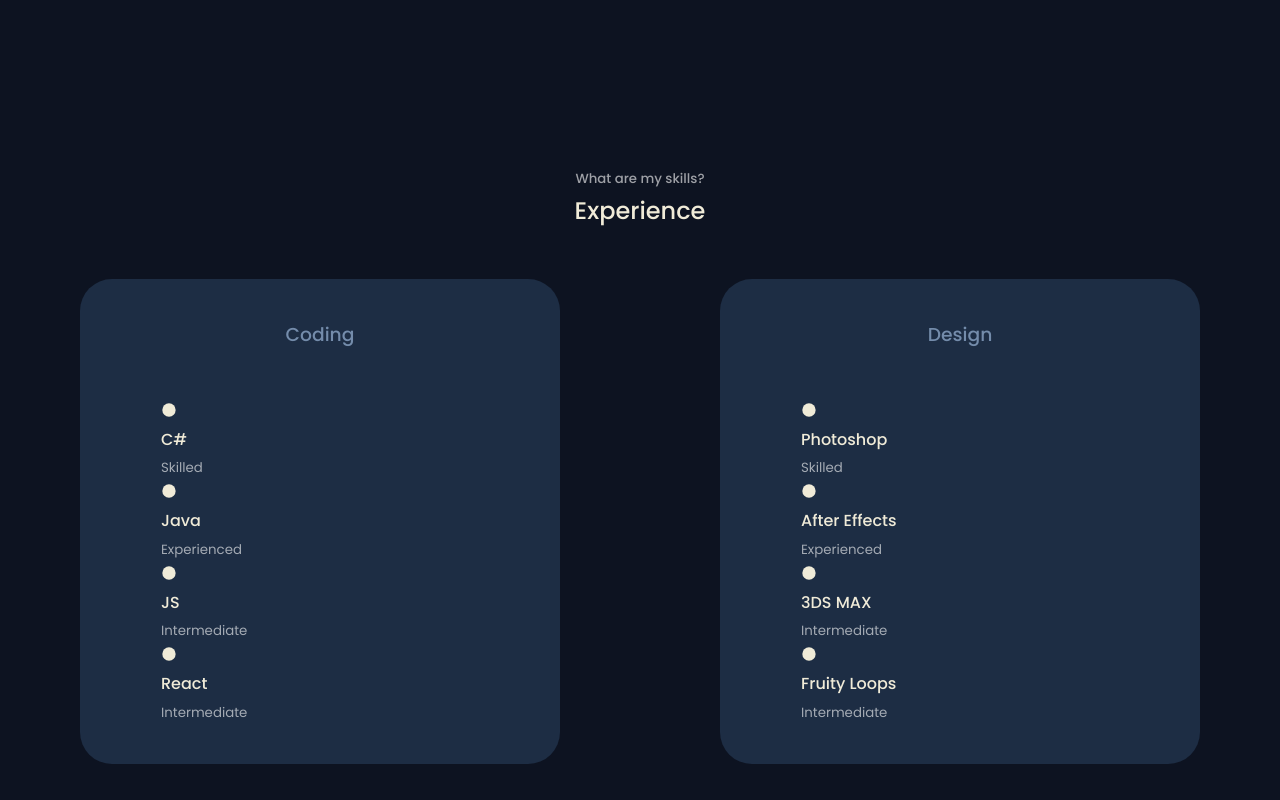
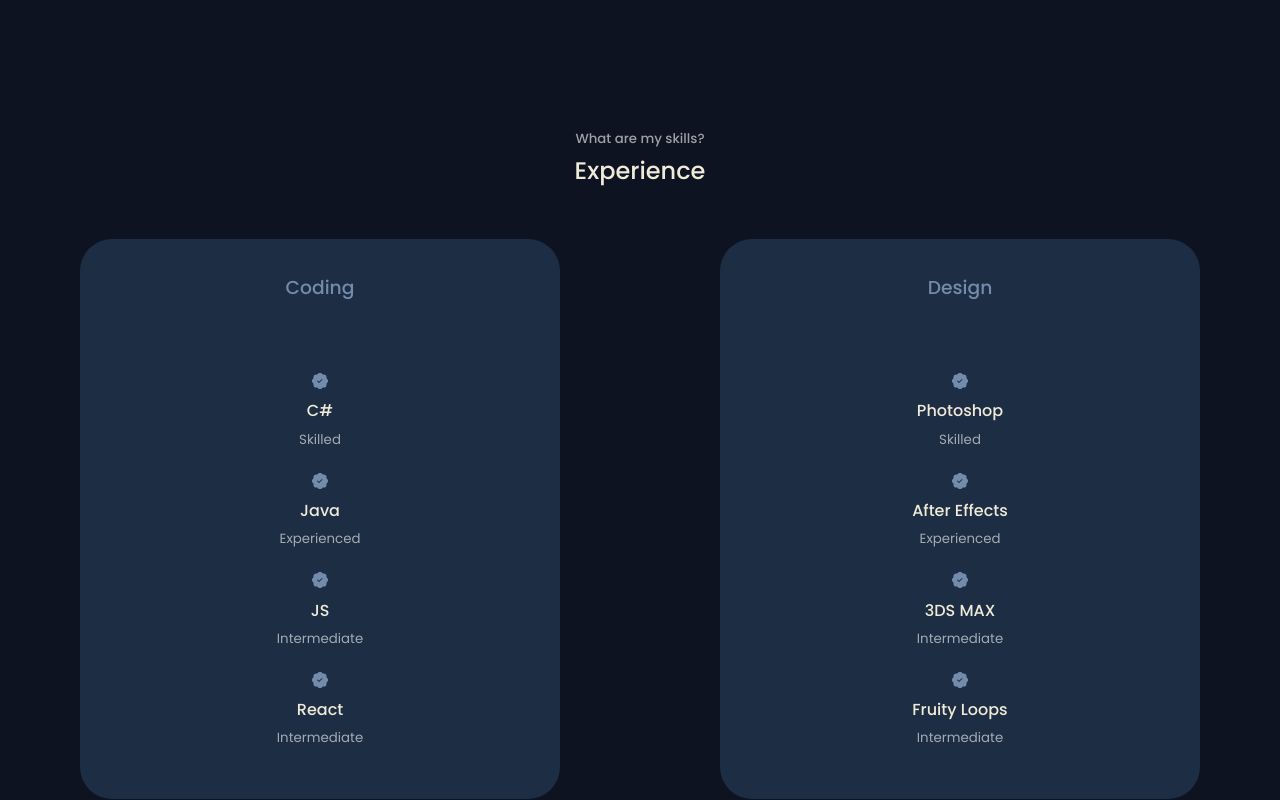
Before and after one commit to willkoman/portfolio, a React (Create React App) app: page / in a window 1280 px wide. Shown: the part 1960-2760 px from the top of the page. Built offline with nearby package versions, Linux system fonts and the light colour scheme.

Commit message:
Experience Implemented

```diff
--- a/src/components/about/about.css
+++ b/src/components/about/about.css
@@ -2,7 +2,7 @@
     display:grid;
     grid-template-columns: 35% 50%;
     gap: 15%;
-    height: 20vh;
+    height: 25vh;
 
 }
 
@@ -99,13 +99,13 @@
 }
 
 .about_content p {
-    margin: 2rem 2rem 2.6rem;
+    margin: 2rem 2rem 2rem;
     color: var(--color-light);
 }
 
 /* ========= Media Queries (Medium Devices) ========= */
 
-@media screen and (max-width: 992px) {
+@media screen and (max-width: 2000px) {
     .about__container{
         grid-template-columns: 1fr;
         gap:0;
--- a/src/components/experience/Experience.jsx
+++ b/src/components/experience/Experience.jsx
@@ -1,6 +1,6 @@
 import React from "react";
 import './experience.css';
-import {RiCheckboxBlankCircleFill} from "react-icons/ri";
+import {BsFillPatchCheckFill} from "react-icons/bs";
 
 const Experience = () => {
     return (
@@ -13,22 +13,22 @@
                         <h3>Coding</h3>
                         <div className="experience__content">
                             <article className="experience__details">
-                                <RiCheckboxBlankCircleFill className="experience__icon"/>
+                                <BsFillPatchCheckFill className="experience__details-icon"/>
                                 <h4>C#</h4>
                                 <small className="text-light">Skilled</small>
                             </article>
                             <article className="experience__details">
-                                <RiCheckboxBlankCircleFill className="experience__icon"/>
+                                <BsFillPatchCheckFill className="experience__details-icon"/>
                                 <h4>Java</h4>
                                 <small className="text-light">Experienced</small>
                             </article>
                             <article className="experience__details">
-                                <RiCheckboxBlankCircleFill className="experience__icon"/>
+                                <BsFillPatchCheckFill className="experience__details-icon"/>
                                 <h4>JS</h4>
                                 <small className="text-light">Intermediate</small>
                             </article>
                             <article className="experience__details">
-                                <RiCheckboxBlankCircleFill className="experience__icon"/>
+                                <BsFillPatchCheckFill className="experience__details-icon"/>
                                 <h4>React</h4>
                                 <small className="text-light">Intermediate</small>
                             </article>
@@ -40,22 +40,22 @@
                         <h3>Design</h3>
                         <div className="experience__content">
                             <article className="experience__details">
-                                <RiCheckboxBlankCircleFill className="experience__icon"/>
+                                <BsFillPatchCheckFill className="experience__details-icon"/>
                                 <h4>Photoshop</h4>
                                 <small className="text-light">Skilled</small>
                             </article>
                             <article className="experience__details">
-                                <RiCheckboxBlankCircleFill className="experience__icon"/>
+                                <BsFillPatchCheckFill className="experience__details-icon"/>
                                 <h4>After Effects</h4>
                                 <small className="text-light">Experienced</small>
                             </article>
                             <article className="experience__details">
-                                <RiCheckboxBlankCircleFill className="experience__icon"/>
+                                <BsFillPatchCheckFill className="experience__details-icon"/>
                                 <h4>3DS MAX</h4>
                                 <small className="text-light">Intermediate</small>
                             </article>
                             <article className="experience__details">
-                                <RiCheckboxBlankCircleFill className="experience__icon"/>
+                                <BsFillPatchCheckFill className="experience__details-icon"/>
                                 <h4>Fruity Loops</h4>
                                 <small className="text-light">Intermediate</small>
                             </article>
--- a/src/components/experience/experience.css
+++ b/src/components/experience/experience.css
@@ -1,13 +1,13 @@
 #experience {
-    margin-top: 30vh;
-    height: 120vh;
+    margin-top: 200px;
+    height: 100vh;
 
 background: var(--color-bg);
 /* margin-top: 15vh; */
 
 }
 .experience{
-
+    height: -20vh;
     display: grid;
     grid-template-columns: repeat(2, 1fr);
     gap: 0rem;
@@ -31,6 +31,7 @@
 }
 
 .experience__container > div:hover {
+    background:transparent;
     border-color: var(--color-primary-variant);
     cursor: default;
 }
@@ -41,13 +42,50 @@
     color: var(--color-primary-variant);
 }
 
-@media screen and (max-width: 992px) {
+.experience__content{
+    display: grid;
+    grid-template-columns: repeat(1, 1fr);
+    gap: 1rem;
+}
+
+.experience_details{
+    display: grid;
+    gap: 1rem;
+}
+
+
+
+.experience__details-icon{
+    margin-top: 5px;
+    color: var(--color-primary-variant);
+}
+
     .experience__container{
-        grid-template-columns: 1fr;
+        grid-template-columns: repeat(1, 1fr);
         gap: 1rem;
     }
     .experience__container > div {
         padding: 2.0rem 2rem;
+        text-align: center;
+        margin: 0 auto;
+        width: 100%;
+    }
+    .experience__content{
+        padding: 1rem;
     }
 
-}
+
+/* @media screen and (max-width: 600px) {
+    .experience__container{
+        grid-template-columns: repeat(1, 1fr);
+        gap: 1rem;
+    }
+    .experience__container > div {
+        padding: 2.0rem 2rem;
+        width: 80%;
+        margin: 0 auto;
+    }
+    .experience__content{
+        padding: 1rem;
+    }
+} */
--- a/src/index.css
+++ b/src/index.css
@@ -160,7 +160,7 @@
 
 @media screen and (max-width: 576px) {
     .container {
-        width: var(--container-width-sm);
+        width: var(--container-width-lg);
     }
 
     section > h2 {
```
